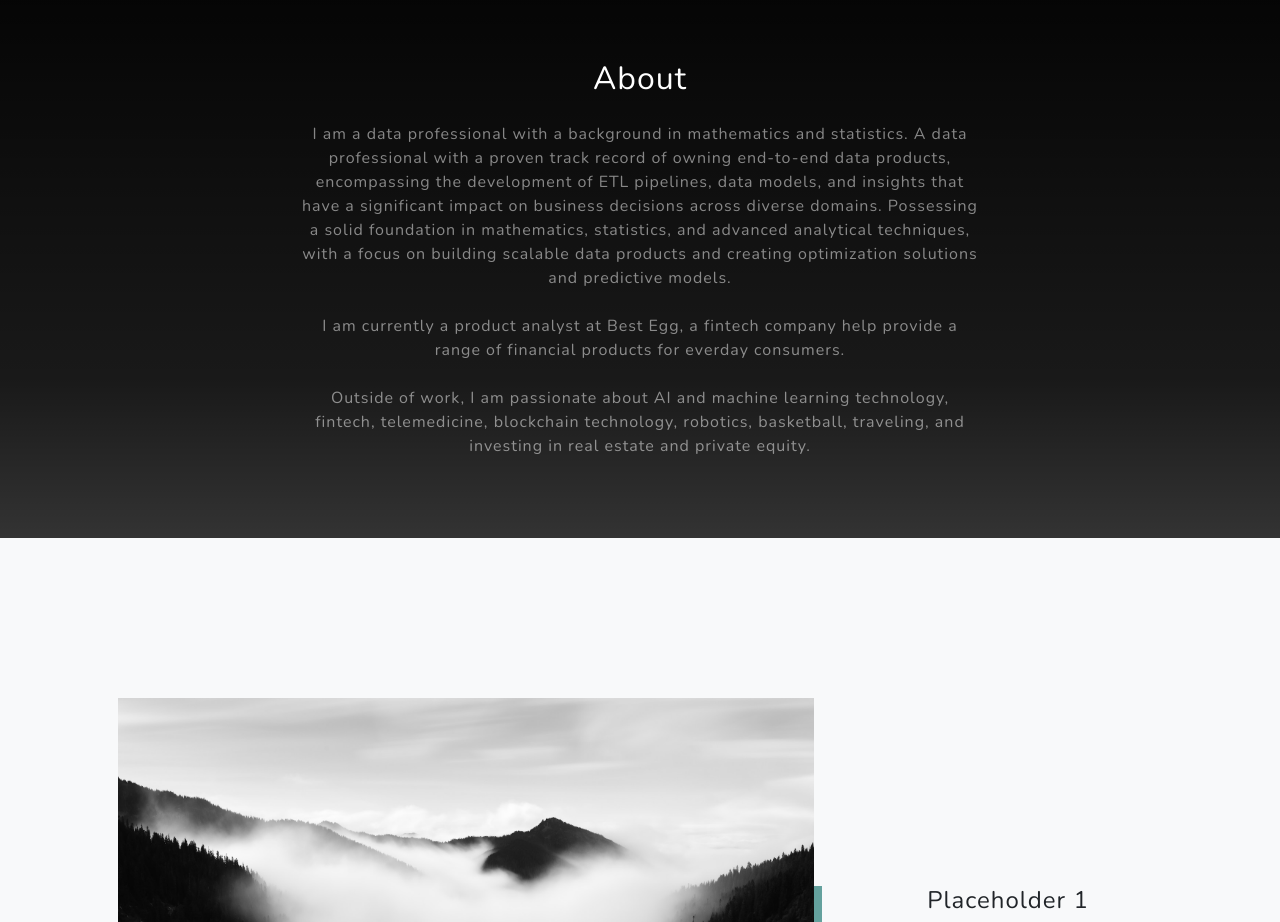
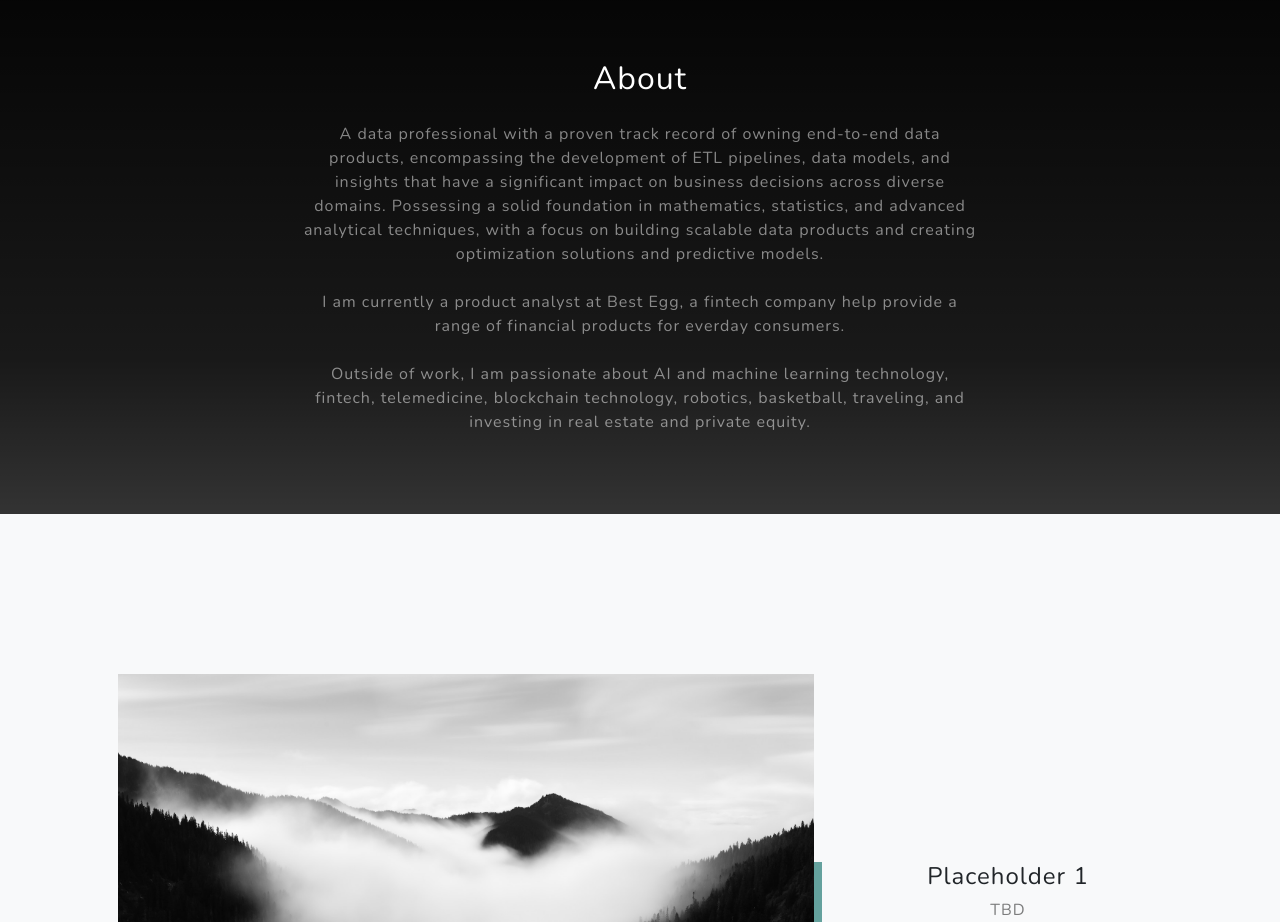
Before and after one commit to Jasonsitu/jasonsitu.github.io, a plain HTML site: page index.html in a window 1280 px wide. Shown: the part 900-1822 px from the top of the page. Drawn offline with nearby package versions, Linux system fonts and the light colour scheme.

Commit message:
Update index.html

```diff
--- a/index.html
+++ b/index.html
@@ -53,7 +53,6 @@
                     <div class="col-lg-8">
                         <h2 class="text-white mb-4">About</h2>
                         <p class="text-white-50">
-                           I am a data professional with a background in mathematics and statistics.
                            A data professional with a proven track record of owning end-to-end data products,
                            encompassing the development of ETL pipelines, data models, and
                            insights that have a significant impact on business decisions across diverse domains.
```
